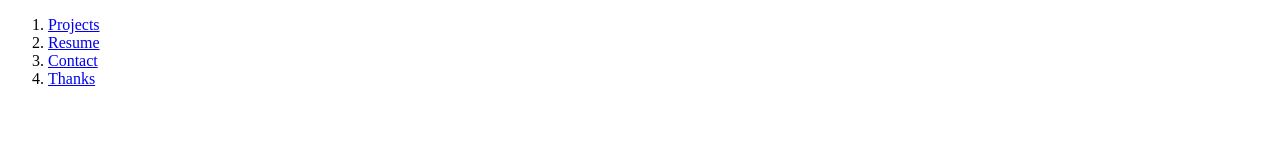
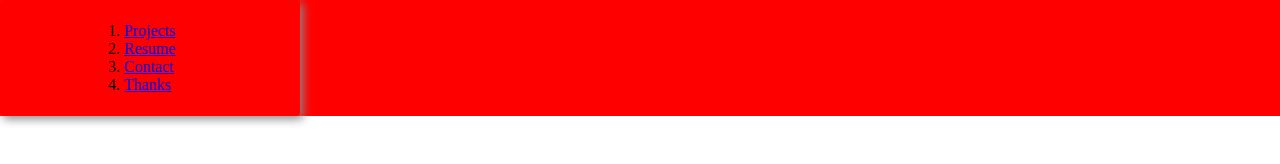
Before and after one commit to AlfredoE89/AlfredoE89, a plain HTML site: page index.html in a window 1280 px wide. Drawn offline with Linux system fonts and the light colour scheme; files that its build step writes are made by us from their sources.

Commit message:
html/css now connected

```diff
--- /dev/null
+++ b/index.css
@@ -0,0 +1,42 @@
+* {
+  box-sizing: border-box;
+  margin: 0;
+  padding: 0;
+}
+
+.mainContent {
+  background-color: red;
+  flex: 1 0 auto;
+}
+
+.mainHeader {
+  box-shadow: 3px 3px 10px #888888;
+}
+
+.mainHeader .container {
+  display: flex;
+  flex-direction: column;
+  align-items: center;
+  /* justify-content: space-between; */
+  justify-content: center;
+  padding: 15px 10px;
+}
+
+.mainHeader {
+  width: 170px;
+  margin-bottom: 1rem;
+}
+
+.mainHeader {
+  padding: 7px;
+  border: #777;
+  width: 300px;
+  border-radius: 3px;
+}
+
+.container {
+  width: 90%;
+  margin: 0 auto;
+  overflow: none;
+  padding: 10px;
+}
--- a/index.html
+++ b/index.html
@@ -7,12 +7,18 @@
       name="viewport"
       content="width=device-width, initial-scale=1, shrink-to-fit=no"
     />
-    <link rel="stylesheet" href="/portfolio.css" />
+    <link rel="stylesheet" href="/AlfredoE89.github.io/index.css">
     <title>Welcome To My Portfolio</title>
   </head>
 
   <body>
-    <header>
+    <!------ Splash Animation ----->
+      <!--<div id="splash">
+          <img src="https://i.ibb.co/G5jyXN9/logo.png" alt="" class="logo" />
+        </div>-->
+   <div class="mainContent">
+    <header class="mainHeader">
+      <div class="container">
       <nav>
         <ol>
         <li><a href=resume.html class="button button1">Projects</button></a></li>
@@ -21,7 +27,9 @@
         <li><a href=thanks.html class="button button4">Thanks</button></a></li>
         </ol>
       </nav>
+      </div>
     </header>
+   </div>
   </body>
 
   <footer></footer>
```
Also changed, not shown: package-.json (deleted, +0 -10 lines), portfolio.css (deleted), 1 other file.
